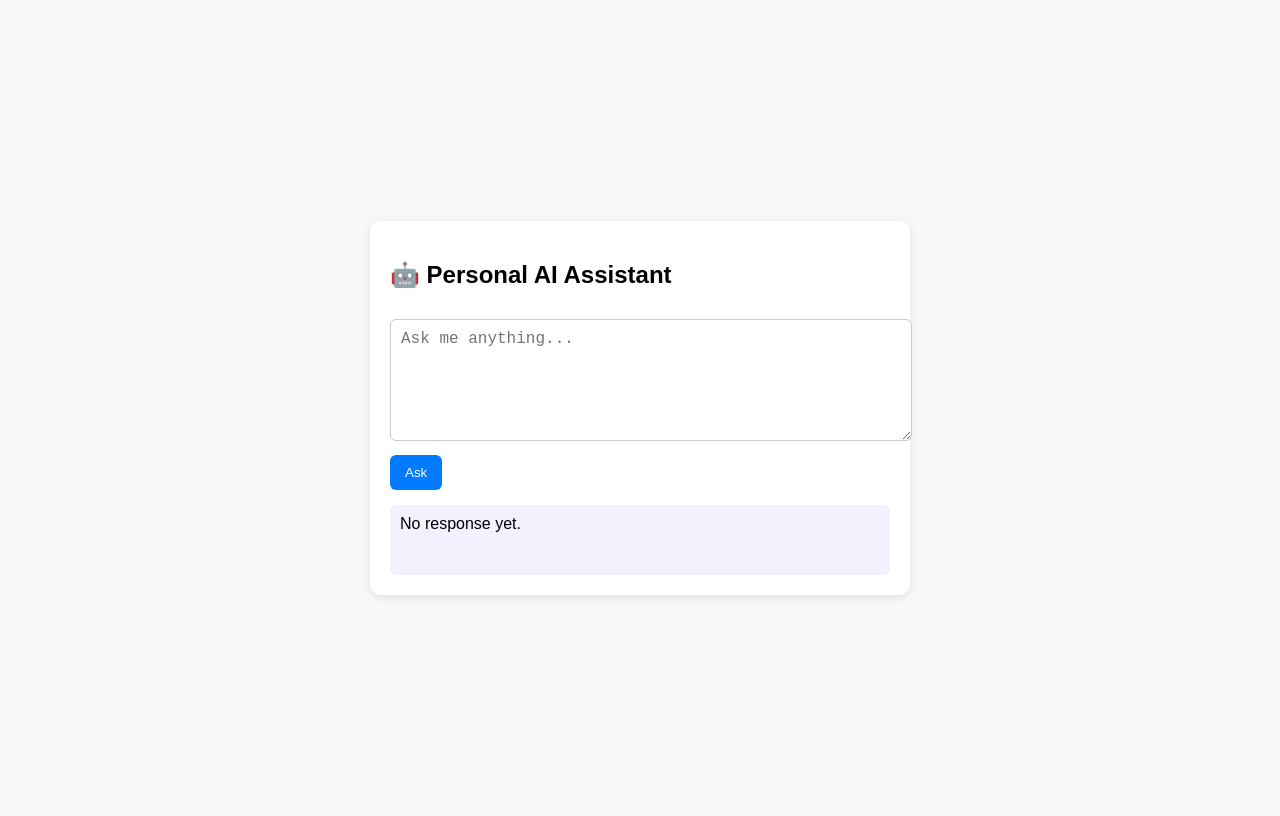
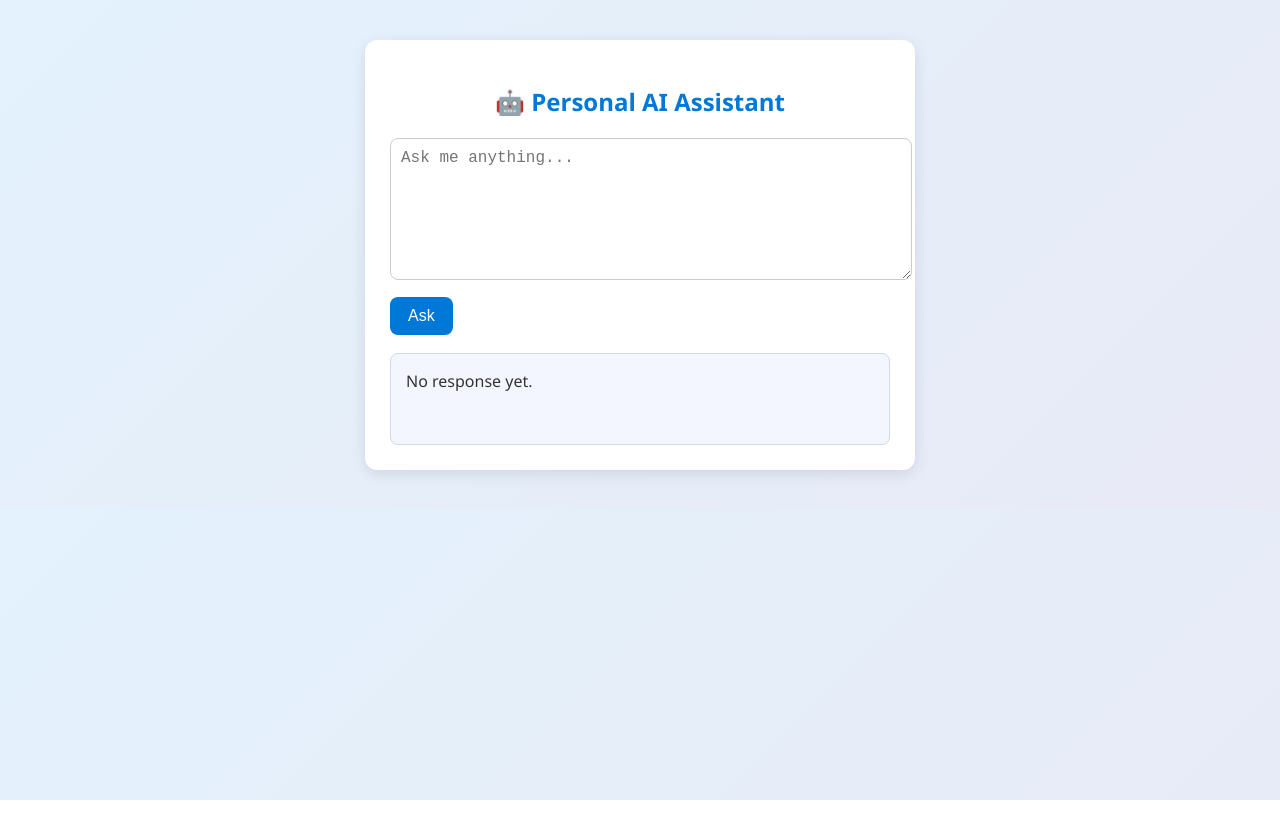
Before and after one commit to BhimireddyDharani/smart, a plain HTML site: page index.html in a window 1280 px wide. Drawn offline with Linux system fonts and the light colour scheme.

Commit message:
Update index.html

```diff
--- a/index.html
+++ b/index.html
@@ -6,44 +6,77 @@
   <title>Personal AI Assistant</title>
   <style>
     body {
-      font-family: Arial, sans-serif;
-      background: #f6f8fa;
+      font-family: "Segoe UI", Arial, sans-serif;
+      background: linear-gradient(135deg, #e3f2fd, #e8eaf6);
       display: flex;
       justify-content: center;
-      align-items: center;
-      height: 100vh;
+      margin: 0;
+      padding: 40px 0; /* add breathing space */
+      overflow-y: auto; /* allow scrolling when needed */
     }
+
     .container {
-      background: white;
-      border-radius: 10px;
-      box-shadow: 0 2px 10px rgba(0,0,0,0.1);
-      width: 500px;
-      padding: 20px;
+      background: #ffffff;
+      border-radius: 12px;
+      box-shadow: 0 4px 15px rgba(0, 0, 0, 0.1);
+      width: 90%;
+      max-width: 500px;
+      padding: 25px;
     }
+
+    h2 {
+      text-align: center;
+      color: #0078d7;
+      margin-bottom: 10px;
+    }
+
     textarea {
       width: 100%;
-      height: 100px;
+      height: 120px;
       padding: 10px;
-      border-radius: 6px;
+      border-radius: 8px;
       border: 1px solid #ccc;
       margin-top: 10px;
       font-size: 16px;
+      resize: vertical;
+      transition: all 0.2s;
     }
+
+    textarea:focus {
+      outline: none;
+      border-color: #0078d7;
+      box-shadow: 0 0 5px rgba(0, 120, 215, 0.3);
+    }
+
     button {
-      margin-top: 10px;
-      background: #007bff;
+      margin-top: 12px;
+      background: #0078d7;
       color: white;
       border: none;
-      padding: 10px 15px;
-      border-radius: 6px;
+      padding: 10px 18px;
+      border-radius: 8px;
       cursor: pointer;
+      font-size: 16px;
+      transition: all 0.3s ease;
     }
+
+    button:hover {
+      background: #005fa3;
+    }
+
     .response {
-      margin-top: 15px;
-      padding: 10px;
-      background: #f2f2ff;
-      border-radius: 6px;
-      min-height: 50px;
+      margin-top: 18px;
+      padding: 15px;
+      background: #f4f6ff;
+      border-radius: 8px;
+      min-height: 60px;
+      border: 1px solid #d3d7f0;
+      white-space: pre-wrap;
+      font-size: 16px;
+      line-height: 1.6;
+      color: #333;
+      max-height: 400px; /* limit visible area */
+      overflow-y: auto;  /* scroll inside response box if too long */
     }
   </style>
 </head>
@@ -56,37 +89,55 @@
   </div>
 
   <script>
-    // ✅ Replace this with your own key
+    // ✅ Replace with your API key
     const API_KEY = "AIzaSyBK_SXYW-3pjEcBFqMj2GBUn0kuPMcydJk";
 
-    // ✅ Replace this with the model name from Step 2
-    const API_URL = "https://generativelanguage.googleapis.com/v1beta/models/gemini-2.5-flash:generateContent";
+    const API_URL =
+      "https://generativelanguage.googleapis.com/v1beta/models/gemini-2.5-flash:generateContent";
 
     async function askAI() {
-      const prompt = document.getElementById("prompt").value;
+      const prompt = document.getElementById("prompt").value.trim();
       const responseDiv = document.getElementById("response");
-      responseDiv.textContent = "Thinking...";
+
+      if (!prompt) {
+        responseDiv.innerHTML = "⚠️ Please enter a question first!";
+        return;
+      }
+
+      responseDiv.innerHTML = "<em>⏳ Thinking...</em>";
 
       try {
         const res = await fetch(`${API_URL}?key=${API_KEY}`, {
           method: "POST",
           headers: { "Content-Type": "application/json" },
           body: JSON.stringify({
-            contents: [{ role: "user", parts: [{ text: prompt }] }]
+            contents: [{ role: "user", parts: [{ text: prompt }] }],
           }),
         });
 
         const data = await res.json();
 
         if (data.candidates && data.candidates[0].content.parts[0].text) {
-          responseDiv.textContent = data.candidates[0].content.parts[0].text;
+          let answer = data.candidates[0].content.parts[0].text;
+
+          // ✅ Apply markdown-like formatting
+          answer = answer
+            .replace(/\*\*(.*?)\*\*/g, "<b>$1</b>") // bold
+            .replace(/\*(.*?)\*/g, "<i>$1</i>")     // italics
+            .replace(/^- (.*)$/gm, "• $1")          // bullets
+            .replace(/\n/g, "<br>");                // newlines
+
+          responseDiv.innerHTML = answer;
+
+          // ✅ Auto-scroll to bottom of response
+          responseDiv.scrollTop = responseDiv.scrollHeight;
         } else if (data.error) {
-          responseDiv.textContent = "Error: " + data.error.message;
+          responseDiv.textContent = "❌ Error: " + data.error.message;
         } else {
-          responseDiv.textContent = "No reply.";
+          responseDiv.textContent = "🤔 No reply.";
         }
       } catch (err) {
-        responseDiv.textContent = "Network error or invalid API key.";
+        responseDiv.textContent = "⚠️ Network error or invalid API key.";
         console.error(err);
       }
     }
```
